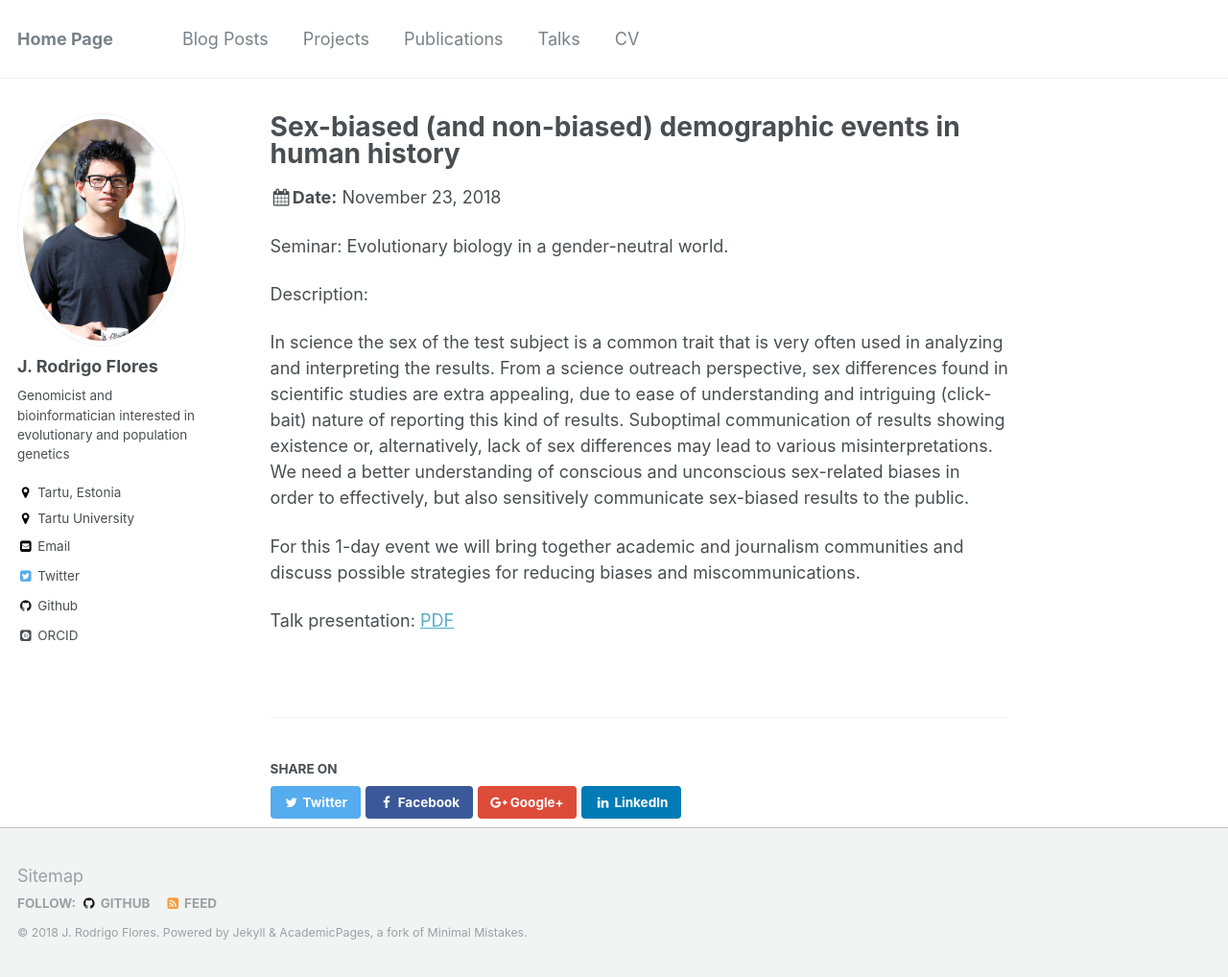
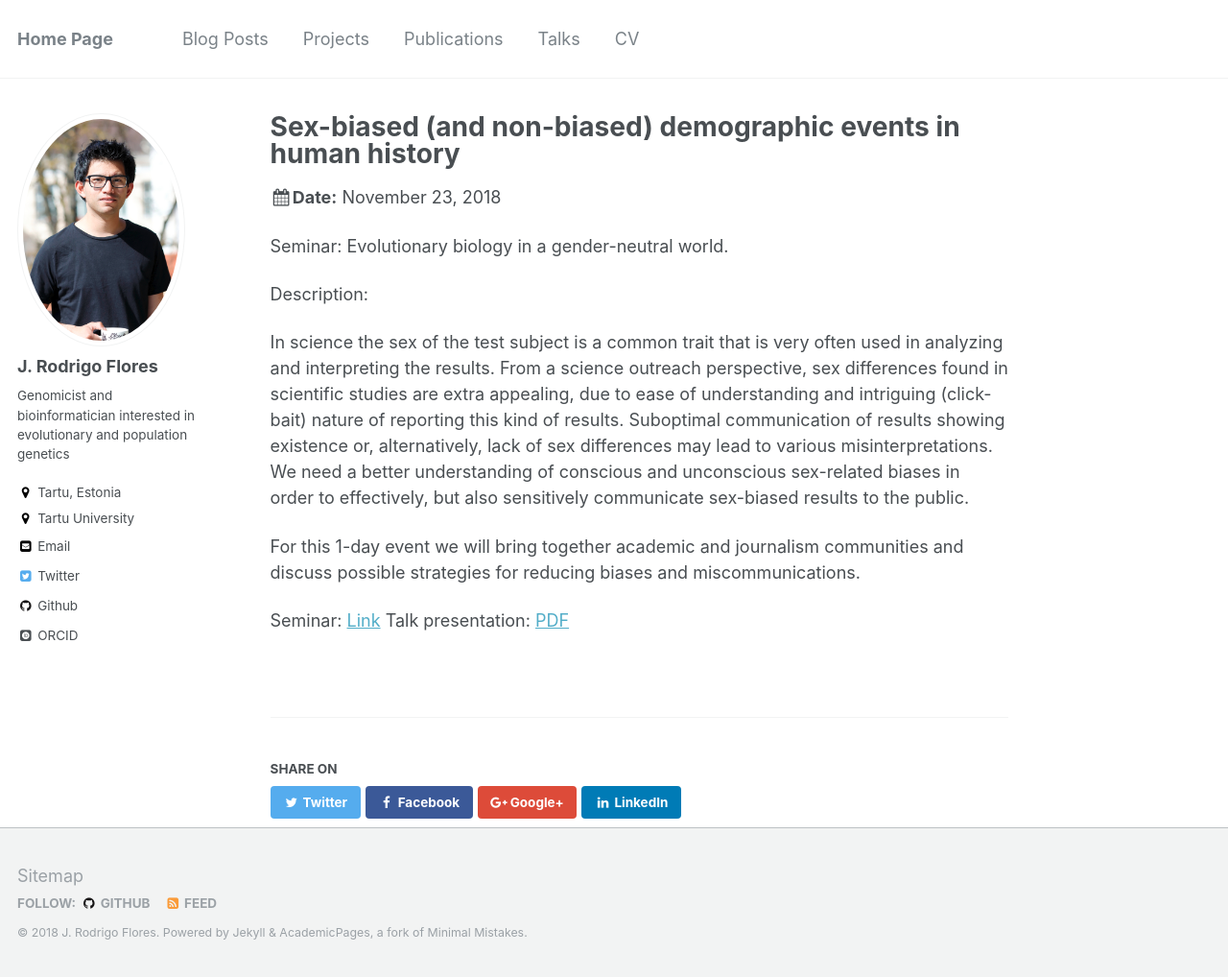
Before and after one commit to JRodrigoF/JRodrigoFlores.github.io, a Jekyll site: the page built from _talks/2012-03-01-talk-1.md, in a window 1280 px wide and 1018 px high. Shown: the whole window at 96% size. Built offline with Jekyll 4.4.1, drawn with Linux system fonts in a browser that asks for light colours; some web fonts are replaced.

Commit message:
Update 2012-03-01-talk-1.md

```diff
--- a/_talks/2012-03-01-talk-1.md
+++ b/_talks/2012-03-01-talk-1.md
@@ -16,4 +16,5 @@ In science the sex of the test subject is a common trait that is very often used
 
 For this 1-day event we will bring together academic and journalism communities and discuss possible strategies for reducing biases and miscommunications.
 
+Seminar: [Link](https://www.ut.ee/en/events/evolutionary-biology-gender-neutral-world)
 Talk presentation: [PDF]()
```
